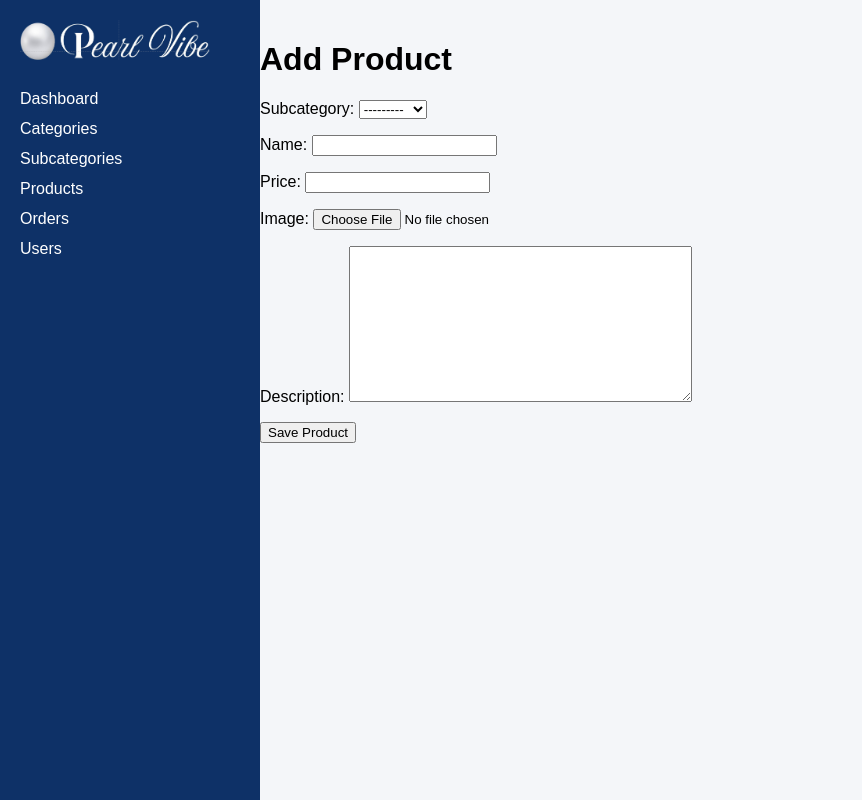
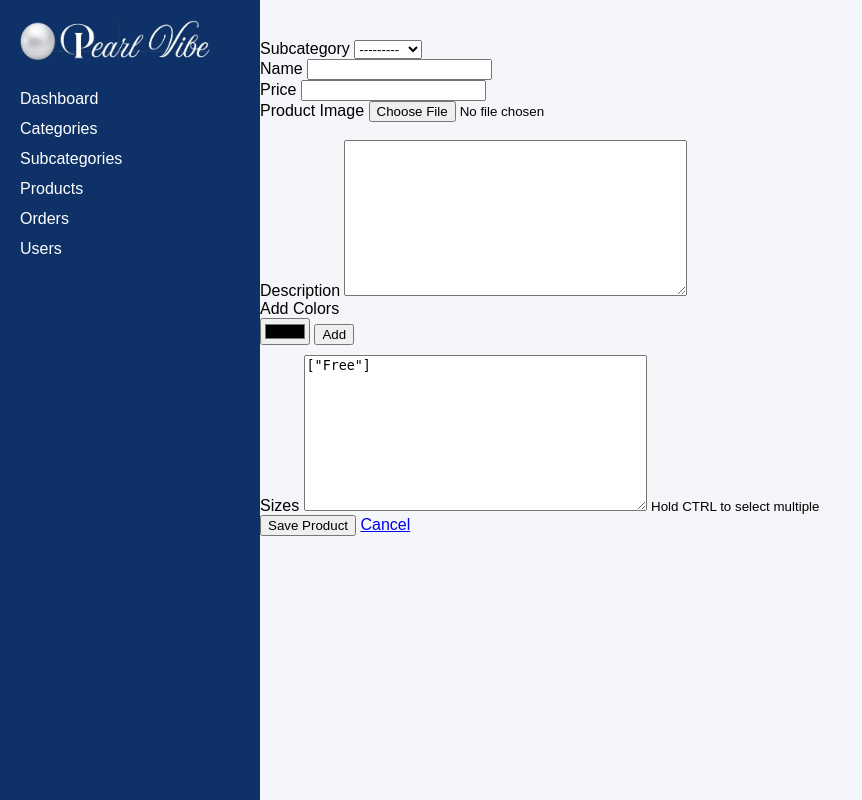
Before and after one commit to DhrutiYadav/pearl-vibe-django, a Django app: page /dashboard/products/add/ in a window 1280 px wide. Shown: the whole page, without its empty margins (0-862 px from the left). Run offline with Django 4.2, Linux system fonts and the light colour scheme; the visitor is signed in with stand-in values (Sample User, id 1); data comes from the database, SQL or seed files in the repository.

Commit message:
corrected form link in dashboard

```diff
--- a/dashboard/templates/dashboard/add_product.html
+++ /dev/null
@@ -1,13 +0,0 @@
-{% extends 'dashboard/base.html' %}
-
-{% block title %}Add Product{% endblock %}
-
-{% block content %}
-<h1>Add Product</h1>
-
-<form method="post" enctype="multipart/form-data">
-    {% csrf_token %}
-    {{ form.as_p }}
-    <button type="submit">Save Product</button>
-</form>
-{% endblock %}
--- a/dashboard/templates/dashboard/product_form.html
+++ b/dashboard/templates/dashboard/product_form.html
@@ -1,10 +1,123 @@
 {% extends 'dashboard/base.html' %}
 {% block content %}
+
 <h2>{{ title }}</h2>
+
 <form method="POST" enctype="multipart/form-data">
     {% csrf_token %}
-    {{ form.as_p }}
-    <button type="submit" class="btn btn-primary">Save</button>
+
+    <!-- Subcategory -->
+    <div class="mb-3">
+        <label>Subcategory</label>
+        {{ form.subcategory }}
+    </div>
+
+    <!-- Name -->
+    <div class="mb-3">
+        <label>Name</label>
+        {{ form.name }}
+    </div>
+
+    <!-- Price -->
+    <div class="mb-3">
+        <label>Price</label>
+        {{ form.price }}
+    </div>
+
+    <!-- Image Upload -->
+    <div class="mb-3">
+        <label>Product Image</label>
+        {{ form.image }}
+        <br><br>
+        <img id="imagePreview" src="#" style="display:none; width:120px; height:120px; object-fit:cover; border-radius:10px; border:1px solid #ddd;">
+    </div>
+
+    <!-- Description -->
+    <div class="mb-3">
+        <label>Description</label>
+        {{ form.description }}
+    </div>
+
+    <!-- 🎨 COLOR PICKER SECTION -->
+    <div class="mb-3">
+        <label>Add Colors</label><br>
+
+        <input type="color" id="colorPicker">
+        <button type="button" class="btn btn-sm btn-dark" onclick="addColor()">Add</button>
+
+        <div id="colorPreviewBox" style="margin-top:10px;"></div>
+
+        <!-- Hidden field that will store colors -->
+        <input type="hidden" name="colors" id="colorsInput">
+    </div>
+
+    <!-- 📏 Sizes -->
+    <div class="mb-3">
+        <label>Sizes</label>
+        {{ form.sizes }}
+        <small class="text-muted d-block">Hold CTRL to select multiple</small>
+    </div>
+
+    <button type="submit" class="btn btn-primary">Save Product</button>
     <a href="{% url 'dashboard:dashboard_products' %}" class="btn btn-secondary">Cancel</a>
 </form>
+
+
+
+
+<script>
+    //================= IMAGE PREVIEW SCRIPT =================
+    document.getElementById("id_image").onchange = evt => {
+    const [file] = evt.target.files;
+    if (file) {
+        const preview = document.getElementById("imagePreview");
+        preview.src = URL.createObjectURL(file);
+        preview.style.display = "block";
+    }
+};
+    // ================= COLOR PICKER SCRIPT =================
+let colors = [];
+
+function addColor() {
+    const picker = document.getElementById("colorPicker");
+    const color = picker.value;
+
+    if (!colors.includes(color)) {
+        colors.push(color);
+        updateColorUI();
+    }
+}
+
+function removeColor(color) {
+    colors = colors.filter(c => c !== color);
+    updateColorUI();
+}
+
+function updateColorUI() {
+    const box = document.getElementById("colorPreviewBox");
+    const input = document.getElementById("colorsInput");
+
+    box.innerHTML = "";
+
+    colors.forEach(color => {
+        const circle = document.createElement("span");
+        circle.style = `
+            display:inline-block;
+            width:24px;
+            height:24px;
+            border-radius:50%;
+            background:${color};
+            margin-right:6px;
+            cursor:pointer;
+            border:1px solid #aaa;
+        `;
+        circle.title = "Click to remove";
+        circle.onclick = () => removeColor(color);
+        box.appendChild(circle);
+    });
+
+    input.value = colors.join(",");
+}
+</script>
+
 {% endblock %}
--- a/dashboard/views.py
+++ b/dashboard/views.py
@@ -29,7 +29,8 @@ def dashboard_edit_product(request, pk):
 
     return render(request, 'dashboard/product_form.html', {
         'form': form,
-        'title': 'Edit Product'
+        'title': 'Edit Product',
+        'existing_colors': json.dumps(product.colors)  # 👈 send colors
     })
 
 
@@ -82,7 +83,7 @@ def dashboard_add_product(request):
     else:
         form = ProductForm()
 
-    return render(request, 'dashboard/add_product.html', {'form': form})
+    return render(request, 'dashboard/product_form.html', {'form': form})
 
 @login_required(login_url='/admin/login/')
 @user_passes_test(is_admin)
--- a/store/forms.py
+++ b/store/forms.py
@@ -2,11 +2,30 @@ from django import forms
 from .models import Product, Category, SubCategory
 
 
+# class ProductForm(forms.ModelForm):
+#     class Meta:
+#         model = Product
+#         fields = ['subcategory', 'name', 'price', 'image', 'description']
+
 class ProductForm(forms.ModelForm):
+    # Hidden field that will receive colors from JS
+    colors = forms.CharField(required=False, widget=forms.HiddenInput())
+
     class Meta:
         model = Product
-        fields = ['subcategory', 'name', 'price', 'image', 'description']
+        fields = ['subcategory', 'name', 'price', 'image', 'description', 'sizes', 'colors']
 
+    def clean_colors(self):
+        """
+        Convert comma-separated string from hidden input
+        into a Python list for the JSONField
+        """
+        colors = self.cleaned_data.get('colors')
+
+        if colors:
+            return [c.strip() for c in colors.split(',') if c.strip()]
+
+        return []
 
 class CategoryForm(forms.ModelForm):
     class Meta:
```
Also changed, not shown: dashboard/templates/dashboard/subcategory_form.html (+36 -4 lines).
